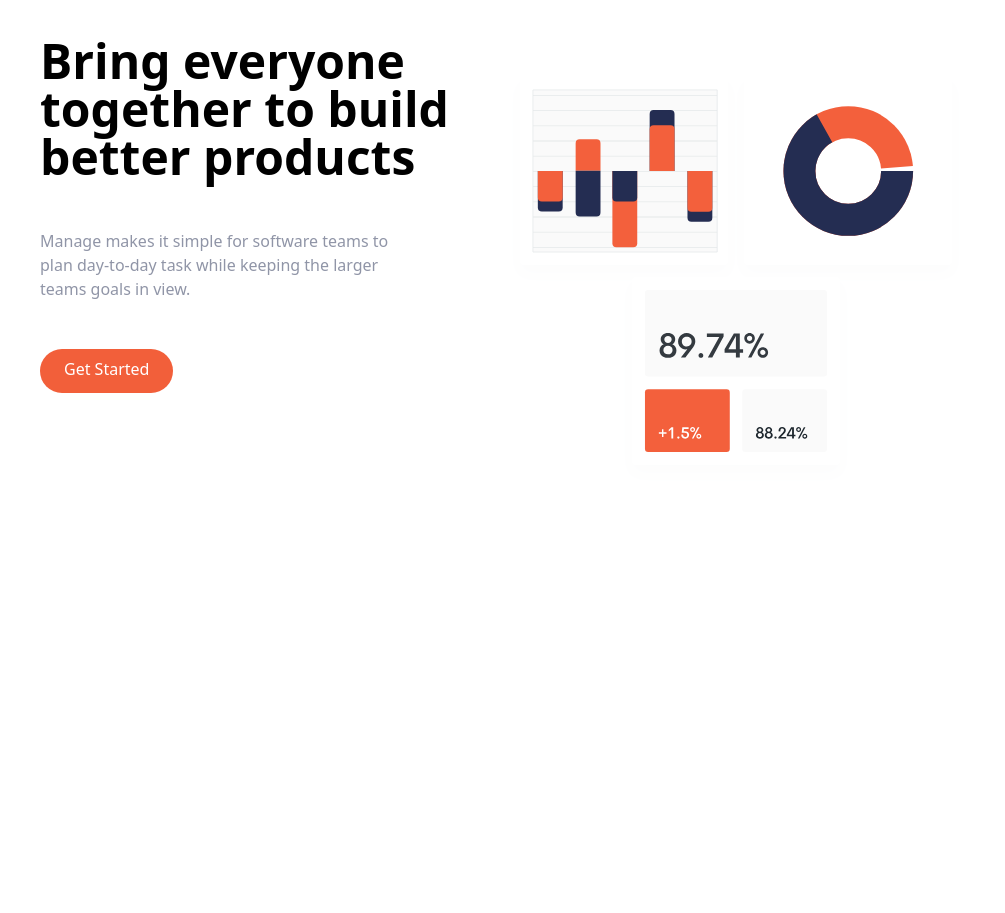
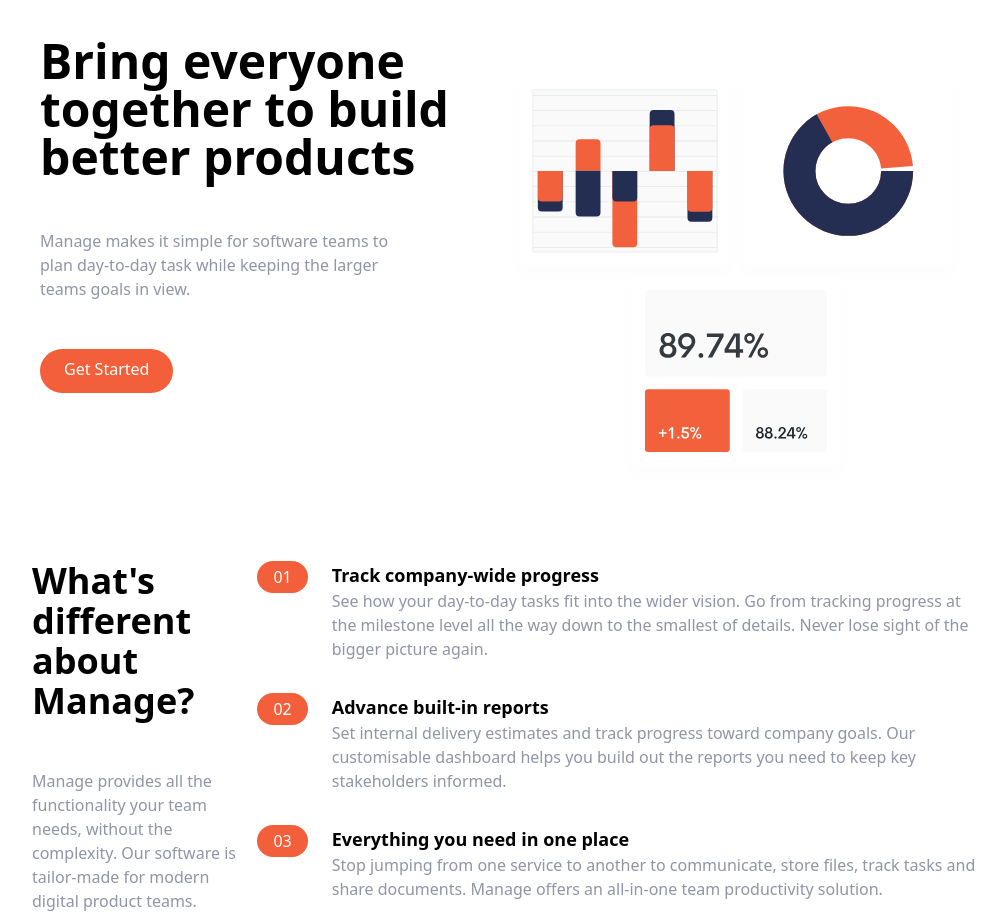
Before and after one commit to disotocastro/manage-tailwind, a website: page index.html in a window 1280 px wide. Shown: the part 95-1008 px from the top of the page, without its empty margins (136-1141 px from the left). Before the commit the page ends 800 px from the top, so only its background shows below. Drawn offline with Linux system fonts and the light colour scheme.

Commit message:
ADD -> Features section

```diff
--- a/index.html
+++ b/index.html
@@ -45,7 +45,7 @@
           Bring everyone together to build better products
         </h1>
 
-        <p class="max-w-sm text-center text-darkGrayishBlue md:text-left">
+        <p class="max-w-sm mx-auto text-darkGrayishBlue md:mx-0">
           Manage makes it simple for software teams to plan day-to-day task while
           keeping the larger teams goals in view.
         </p>
@@ -65,6 +65,111 @@
     </div>
   </section>
 
+  <section id="features">
+    <div class="container flex flex-col px-4 mx-auto mt-10 space-y-12 md:space-y-0 md:flex-row">
+
+      <div class="flex flex-col space-y-12 md:w-1/2">
+        <h2 class="max-w-md text-4xl font-bold text-center md:text-left">
+          What's different about Manage?
+        </h2>
+        <p class="max-w-sm mx-auto text-darkGrayishBlue md:mx-0">
+          Manage provides all the functionality your team needs, without the
+          complexity. Our software is tailor-made for modern digital product
+          teams.
+        </p>
+      </div>
+
+      <div class="flex flex-col space-y-8 md:1/2">
+
+        <!-- List item 1 -->
+        <div class="flex flex-col space-y-3 md:space-y-0 md:space-x-6 md:flex-row">
+          <div class="rounded-l-full bg-brightRedSupLight md:bg-transparent">
+            <div class="flex items-center space-x-2">
+              <div class="px-4 py-2 text-white rounded-full md:py-1 bg-brightRed">
+                01
+              </div>
+              <h3 class="text-base font-bold md:mb-4 md:hidden">
+                Track company-wide progress
+              </h3>
+            </div>
+          </div>
+          <div>
+            <h3 class="hidden md-4 text-lg font-bold md:block">
+              Track company-wide progress
+            </h3>
+            <p class="text-darkGrayishBlue">
+              See how your day-to-day tasks fit into the wider vision. Go from
+              tracking progress at the milestone level all the way down to the
+              smallest of details. Never lose sight of the bigger picture
+              again.
+            </p>
+          </div>
+        </div>
+
+        <!-- List item 2 -->
+
+        <div class="flex flex-col space-y-3 md:space-y-0 md:space-x-6 md:flex-row">
+          <div class="rounded-l-full bg-brightRedSupLight md:bg-transparent">
+            <div class="flex items-center space-x-2">
+              <div class="px-4 py-2 text-white rounded-full md:py-1 bg-brightRed">
+                02
+              </div>
+              <h3 class="text-base font-bold md:mb-4 md:hidden">
+                Advance built-in reports
+              </h3>
+            </div>
+          </div>
+          <div>
+            <h3 class="hidden md-4 text-lg font-bold md:block">
+              Advance built-in reports
+            </h3>
+            <p class="text-darkGrayishBlue">
+              Set internal delivery estimates and track progress toward
+              company goals. Our customisable dashboard helps you build out
+              the reports you need to keep key stakeholders informed.
+            </p>
+          </div>
+        </div>
+
+        <!-- List item 3 -->
+
+        <div class="flex flex-col space-y-3 md:space-y-0 md:space-x-6 md:flex-row">
+          <div class="rounded-l-full bg-brightRedSupLight md:bg-transparent">
+            <div class="flex items-center space-x-2">
+              <div class="px-4 py-2 text-white rounded-full md:py-1 bg-brightRed">
+                03
+              </div>
+              <h3 class="text-base font-bold md:mb-4 md:hidden">
+                Everything you need in one place
+
+              </h3>
+            </div>
+          </div>
+          <div>
+            <h3 class="hidden md-4 text-lg font-bold md:block">
+              Everything you need in one place
+
+            </h3>
+            <p class="text-darkGrayishBlue">
+              Stop jumping from one service to another to communicate, store
+              files, track tasks and share documents. Manage offers an
+              all-in-one team productivity solution.
+            </p>
+          </div>
+        </div>
+
+      </div>
+
+
+
+
+    </div>
+  </section>
+
+
+
+
+
 </body>
 
 </html>
```
Also changed, not shown: css/main.css.
